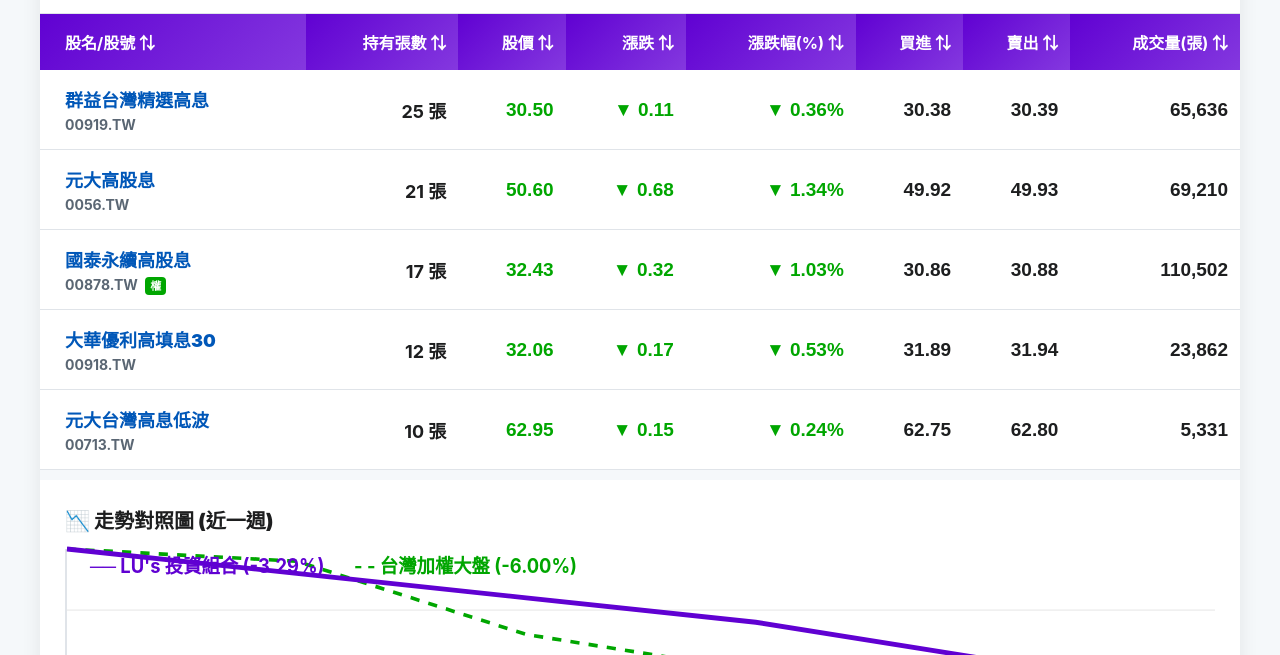
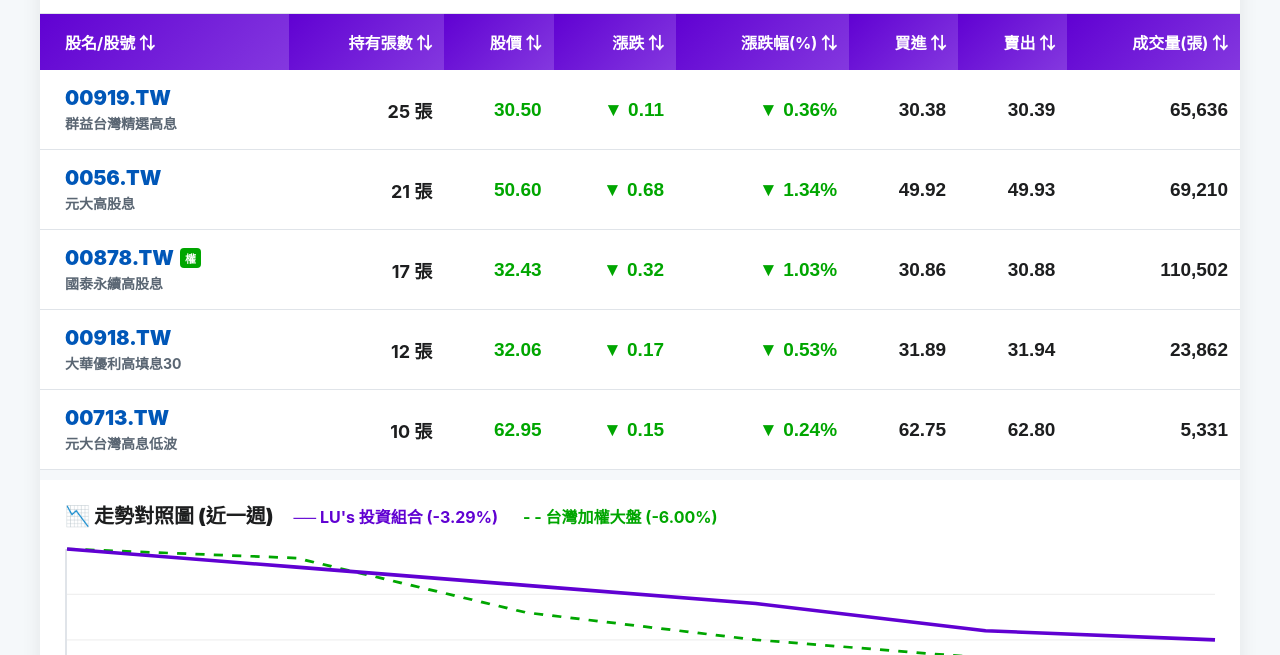
Before and after one commit to cigarlukao/Lu-invest, a plain HTML site: page index.html in a window 1280 px wide. Shown: the part 297-952 px from the top of the page. Drawn offline with Linux system fonts and the light colour scheme.

Commit message:
Update index.html

```diff
--- a/index.html
+++ b/index.html
@@ -20,7 +20,7 @@
         body { background-color: var(--bg-gray); color: var(--text-main); padding: 20px; }
         .dashboard-container { max-width: 1200px; margin: 0 auto; background: #fff; border-radius: 12px; box-shadow: 0 4px 20px rgba(0,0,0,0.08); overflow: hidden; }
 
-        /* 頂部導覽列 (加入日期) */
+        /* 頂部導覽列 */
         .header-nav { display: flex; align-items: center; padding: 20px 25px; border-bottom: 1px solid var(--border-color); }
         .header-title-box { margin-right: 40px; }
         .header-title-box h1 { color: var(--yahoo-purple); font-size: 38px; font-weight: 900; letter-spacing: 1px; text-shadow: 1px 1px 2px rgba(96,1,210,0.1); margin-bottom: 5px; }
@@ -47,9 +47,12 @@
         th { background: var(--yahoo-purple-grad); color: #ffffff; text-align: right; padding: 16px 12px; font-size: 16px; font-weight: bold; white-space: nowrap; cursor: pointer; user-select: none; }
         th:hover { background: #4f00b3; }
         th:first-child, td:first-child { text-align: left; padding-left: 25px; }
-        td { padding: 16px 12px; border-bottom: 1px solid var(--border-color); text-align: right; font-size: 18px; }
-        .stock-name { color: #0057b8; text-decoration: none; font-size: 18px; font-weight: 900; }
-        .stock-id { font-size: 14px; color: var(--text-muted); display: block; font-weight: bold; margin-top: 4px; }
+        td { padding: 16px 12px; border-bottom: 1px solid var(--border-color); text-align: right; font-size: 18px; vertical-align: middle; }
+
+        /* ETF 代碼與名稱對調樣式 */
+        .stock-id { font-size: 20px; font-weight: 900; color: #0057b8; text-decoration: none; display: block; margin-bottom: 3px; }
+        .stock-name { font-size: 14px; color: var(--text-muted); display: block; font-weight: bold; }
+
         .num-strong { font-family: "Arial", sans-serif; font-weight: 900; font-size: 19px; }
         .text-down { color: var(--down-green); }
         .text-up { color: var(--up-red); }
@@ -57,12 +60,16 @@
         /* 區塊標題 */
         .section-title { font-size: 20px; font-weight: 900; padding: 25px 25px 15px; background: #fff; border-top: 10px solid var(--bg-gray); color: var(--text-main); display: flex; align-items: center; gap: 10px; }
 
-        /* 走勢圖與游標 */
-        .chart-wrapper { position: relative; padding: 0 25px 5px; height: 300px; width: 100%; background: #fff; }
+        /* 走勢圖與游標 (標題已整合) */
+        .chart-wrapper { position: relative; padding: 20px 25px; height: 300px; width: 100%; background: #fff; border-top: 10px solid var(--bg-gray); }
+        .chart-header { display: flex; align-items: baseline; gap: 20px; margin-bottom: 20px; }
+        .chart-title-text { font-size: 20px; font-weight: 900; color: var(--text-main); margin: 0; }
+        .chart-legend { display: flex; gap: 25px; font-size: 16px; font-weight: bold; }
+
         #chartTooltip { position: absolute; display: none; background: rgba(0, 0, 0, 0.85); color: #fff; padding: 10px 15px; border-radius: 6px; font-size: 14px; font-weight: bold; pointer-events: none; transform: translate(-50%, -120%); z-index: 10; box-shadow: 0 4px 10px rgba(0,0,0,0.2); white-space: nowrap; line-height: 1.6; }
         .chart-performance { padding: 0 25px 25px; font-size: 18px; font-weight: 900; color: var(--down-green); }
 
-        /* 財經簡報專屬樣式 (完美還原截圖) */
+        /* 財經簡報專屬樣式 */
         .briefing-list { padding: 0 25px 30px; display: flex; flex-direction: column; gap: 20px; background: #fff; }
         .briefing-card { padding: 0 0 0 20px; border-left: 6px solid #ccc; display: flex; flex-direction: column; gap: 12px; }
         .briefing-card.green { border-left-color: #008000; }
@@ -85,7 +92,7 @@
 
     <div class="dashboard-container">
 
-        <!-- 頂部 Header (加入當日日期) -->
+        <!-- 頂部 Header -->
         <div class="header-nav">
             <div class="header-title-box">
                 <h1>LU's 投資理財</h1>
@@ -140,7 +147,10 @@
                     </thead>
                     <tbody>
                         <tr>
-                            <td><a href="#" class="stock-name">群益台灣精選高息</a><span class="stock-id">00919.TW</span></td>
+                            <td>
+                                <a href="#" class="stock-id">00919.TW</a>
+                                <span class="stock-name">群益台灣精選高息</span>
+                            </td>
                             <td style="color:var(--text-main); font-weight:bold;">25 張</td>
                             <td class="text-down num-strong">30.50</td>
                             <td class="text-down num-strong">▼ 0.11</td>
@@ -150,7 +160,10 @@
                             <td class="num-strong">65,636</td>
                         </tr>
                         <tr>
-                            <td><a href="#" class="stock-name">元大高股息</a><span class="stock-id">0056.TW</span></td>
+                            <td>
+                                <a href="#" class="stock-id">0056.TW</a>
+                                <span class="stock-name">元大高股息</span>
+                            </td>
                             <td style="color:var(--text-main); font-weight:bold;">21 張</td>
                             <td class="text-down num-strong">50.60</td>
                             <td class="text-down num-strong">▼ 0.68</td>
@@ -160,7 +173,13 @@
                             <td class="num-strong">69,210</td>
                         </tr>
                         <tr>
-                            <td><a href="#" class="stock-name">國泰永續高股息</a><span class="stock-id">00878.TW <span style="background:#00a600; color:white; font-size:11px; padding:2px 5px; border-radius:4px; margin-left:4px;">權</span></span></td>
+                            <td>
+                                <div style="display:flex; align-items:center; gap:6px;">
+                                    <a href="#" class="stock-id" style="margin:0;">00878.TW</a>
+                                    <span style="background:#00a600; color:white; font-size:11px; padding:2px 5px; border-radius:4px; font-weight:bold;">權</span>
+                                </div>
+                                <span class="stock-name" style="margin-top:3px;">國泰永續高股息</span>
+                            </td>
                             <td style="color:var(--text-main); font-weight:bold;">17 張</td>
                             <td class="text-down num-strong">32.43</td>
                             <td class="text-down num-strong">▼ 0.32</td>
@@ -170,7 +189,10 @@
                             <td class="num-strong">110,502</td>
                         </tr>
                         <tr>
-                            <td><a href="#" class="stock-name">大華優利高填息30</a><span class="stock-id">00918.TW</span></td>
+                            <td>
+                                <a href="#" class="stock-id">00918.TW</a>
+                                <span class="stock-name">大華優利高填息30</span>
+                            </td>
                             <td style="color:var(--text-main); font-weight:bold;">12 張</td>
                             <td class="text-down num-strong">32.06</td>
                             <td class="text-down num-strong">▼ 0.17</td>
@@ -180,7 +202,10 @@
                             <td class="num-strong">23,862</td>
                         </tr>
                         <tr>
-                            <td><a href="#" class="stock-name">元大台灣高息低波</a><span class="stock-id">00713.TW</span></td>
+                            <td>
+                                <a href="#" class="stock-id">00713.TW</a>
+                                <span class="stock-name">元大台灣高息低波</span>
+                            </td>
                             <td style="color:var(--text-main); font-weight:bold;">10 張</td>
                             <td class="text-down num-strong">62.95</td>
                             <td class="text-down num-strong">▼ 0.15</td>
@@ -193,12 +218,19 @@
                 </table>
             </div>
 
-            <!-- 走勢圖與游標功能 (保留) -->
-            <div class="section-title">📉 走勢對照圖 (近一週)</div>
+            <!-- 走勢圖與游標功能 (標題與圖例完美整合) -->
             <div class="chart-wrapper" id="chartArea">
+                <div class="chart-header">
+                    <h3 class="chart-title-text">📉 走勢對照圖 (近一週)</h3>
+                    <div class="chart-legend">
+                        <span style="color:#6001d2;">── LU's 投資組合 (-3.29%)</span>
+                        <span style="color:#00a600;">- - 台灣加權大盤 (-6.00%)</span>
+                    </div>
+                </div>
+
                 <div id="chartTooltip"></div>
+                <div style="position:relative; width:100%; height:220px;">
                     <svg viewBox="0 0 1000 240" preserveAspectRatio="none" style="width:100%; height:100%; border-bottom: 2px solid #e0e4e9; border-left: 2px solid #e0e4e9; overflow:visible;">
-
                         <line x1="0" y1="50" x2="1000" y2="50" stroke="#f0f0f0" stroke-width="1.5" />
                         <line x1="0" y1="100" x2="1000" y2="100" stroke="#f0f0f0" stroke-width="1.5" />
                         <line x1="0" y1="150" x2="1000" y2="150" stroke="#f0f0f0" stroke-width="1.5" />
@@ -219,15 +251,13 @@
                         <text x="600" y="230" fill="#5a6673" font-size="15" font-weight="bold" text-anchor="middle">11/14</text>
                         <text x="800" y="230" fill="#5a6673" font-size="15" font-weight="bold" text-anchor="middle">11/15</text>
                         <text x="1000" y="230" fill="#5a6673" font-size="15" font-weight="bold" text-anchor="end">11/16</text>
-
-                    <text x="20" y="20" fill="#6001d2" font-size="16" font-weight="bold">── LU's 投資組合 (-3.29%)</text>
-                    <text x="250" y="20" fill="#00a600" font-size="16" font-weight="bold">- - 台灣加權大盤 (-6.00%)</text>
                     </svg>
                 </div>
-            <!-- 新增跑贏大盤文字 -->
+            </div>
+
             <div class="chart-performance">防禦表現：跑贏大盤 +2.71%</div>
 
-            <!-- ★ 今日財經簡報 & 環境變數 (完美手刻版，不用擔心被擋) -->
+            <!-- ★ 今日財經簡報 (固定完美版) -->
             <div class="section-title">📰 今日財經簡報 & 環境變數</div>
             <div class="briefing-list">
 
@@ -308,12 +338,12 @@
     <script>
         document.addEventListener('DOMContentLoaded', function() {
 
-            // 1. 自動載入當天日期
+            // 自動載入當天日期
             const d = new Date();
             const days = ['日', '一', '二', '三', '四', '五', '六'];
             document.getElementById('today-date').innerText = `🗓️ ${d.getFullYear()}年${d.getMonth()+1}月${d.getDate()}日 星期${days[d.getDay()]}`;
 
-            // 2. 安全分頁切換邏輯
+            // 安全分頁切換邏輯
             const tabs = document.querySelectorAll('.toolbar-tab');
             const contents = document.querySelectorAll('.tab-content');
 
@@ -326,7 +356,7 @@
                 });
             });
 
-            // 3. 走勢圖 Hover 顯示數字浮動提示 (Tooltip)
+            // 走勢圖 Hover 顯示數字浮動提示 (Tooltip)
             const chartData = [
                 { date: '11/11', lu: '0.00%', taiex: '0.00%' },
                 { date: '11/12', lu: '+0.40%', taiex: '+0.20%' },
@@ -361,7 +391,7 @@
             });
         });
 
-        // 4. 表格點擊排序功能
+        // 表格點擊排序功能
         let sortDirection = {};
         function sortTable(columnIndex) {
             const table = document.getElementById("etfTable");
```
Lines whose indentation alone changed are shown as unchanged.
